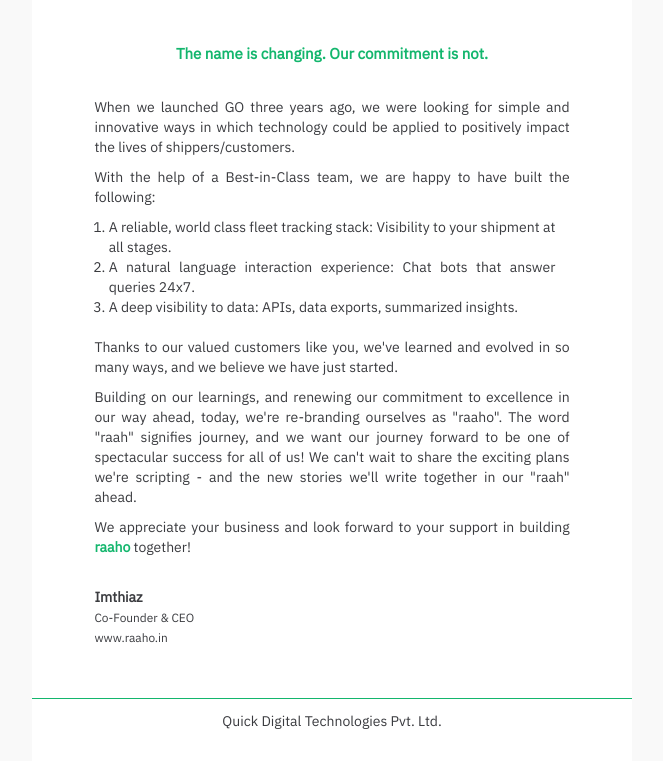
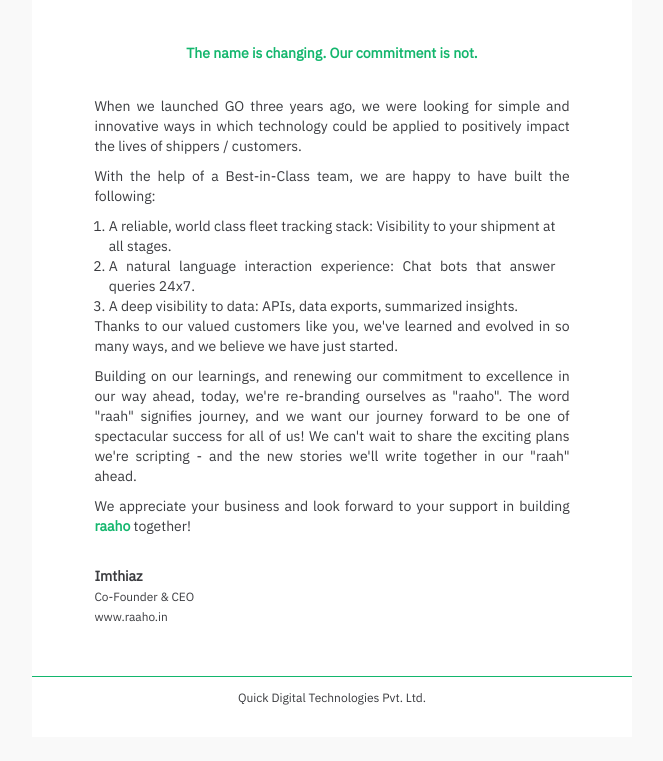
Before and after one commit to raaho/raaho.github.io, a plain HTML site: page email_templates/brand_change.html in a window 1280 px wide. Shown: the part 391-1152 px from the top of the page, without its empty margins (308-971 px from the left). After the commit the page ends 1128 px from the top, so only its background shows below. Drawn offline with nearby package versions, Linux system fonts and the light colour scheme.

Commit message:
brand change communication email template

```diff
--- a/email_templates/brand_change.html
+++ b/email_templates/brand_change.html
@@ -69,18 +69,17 @@
                 </tr>
                 <tr>
                     <td style="padding: 5%">
-                        <div style="font-weight: bold; font-size: 15px; color: #13B66D; text-align: center; padding: 3%">
+                        <div style="font-weight: bold; font-size: 14px; color: #13B66D; text-align: center; padding: 3%">
                             The name is changing. Our commitment is not.
                         </div>
                         <div style="padding: 3% 6% 2%; text-align: justify; font-size: 14px; color: #3a3b3f !important;">
-                            <p>When we launched GO three years ago, we were looking for simple and innovative ways in which technology could be applied to positively impact the lives of shippers/customers.</p>
+                            <p>When we launched GO three years ago, we were looking for simple and innovative ways in which technology could be applied to positively impact the lives of shippers / customers.</p>
                             <p>With the help of a Best-in-Class team, we are happy to have built the following:</p>
                             <ol style="margin: 0; padding: 0 3% 0;">
                                 <li>A reliable, world class fleet tracking stack: Visibility to your shipment at all stages.</li>
                                 <li>A natural language interaction experience: Chat bots that answer queries 24x7.</li>
                                 <li>A deep visibility to data: APIs, data exports, summarized insights.</li>
                             </ol>
-                            <br>
                             <p>Thanks to our valued customers like you, we've learned and evolved in so many ways, and we believe we have just started.</p>
                             <p>Building on our learnings, and renewing our commitment to excellence in our way ahead, today, we're re-branding ourselves as "raaho". The word "raah" signifies journey, and we want our journey forward to be one of spectacular success for all of us! We can't wait to share the exciting plans we're scripting - and the new stories we'll write together in our "raah" ahead.</p>
                             <p>We appreciate your business and look forward to your support in building <strong style="color: #13B66D;">raaho</strong> together!</p>
@@ -98,7 +97,7 @@
                 <tr>
                     <td>
                         <div style="border-top: 1px solid #13B66D; padding: 2% 1% 5%">
-                            <div style="color: #3a3b3f; text-align: center">Quick Digital Technologies Pvt. Ltd.</div>
+                            <div style="color: #3a3b3f; text-align: center; font-size: 12px;">Quick Digital Technologies Pvt. Ltd.</div>
                         </div>
                     </td>
                 </tr>
```
Also changed, not shown: 2 other files.
